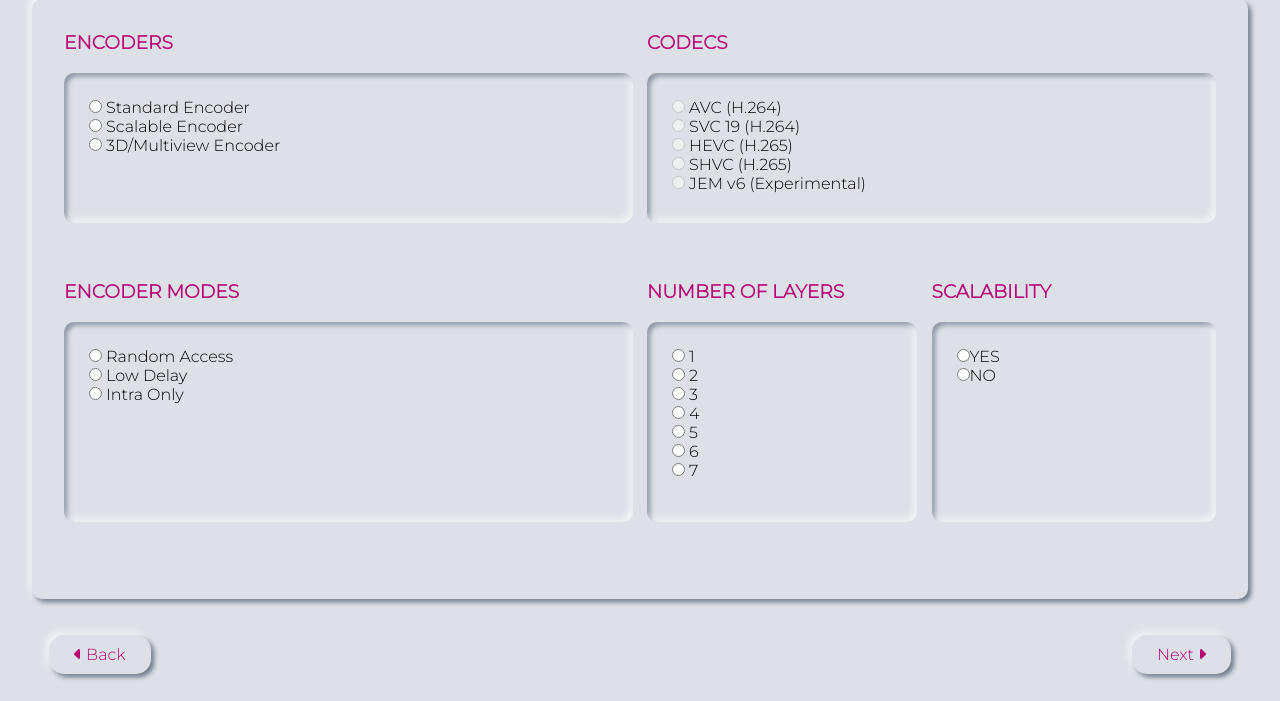
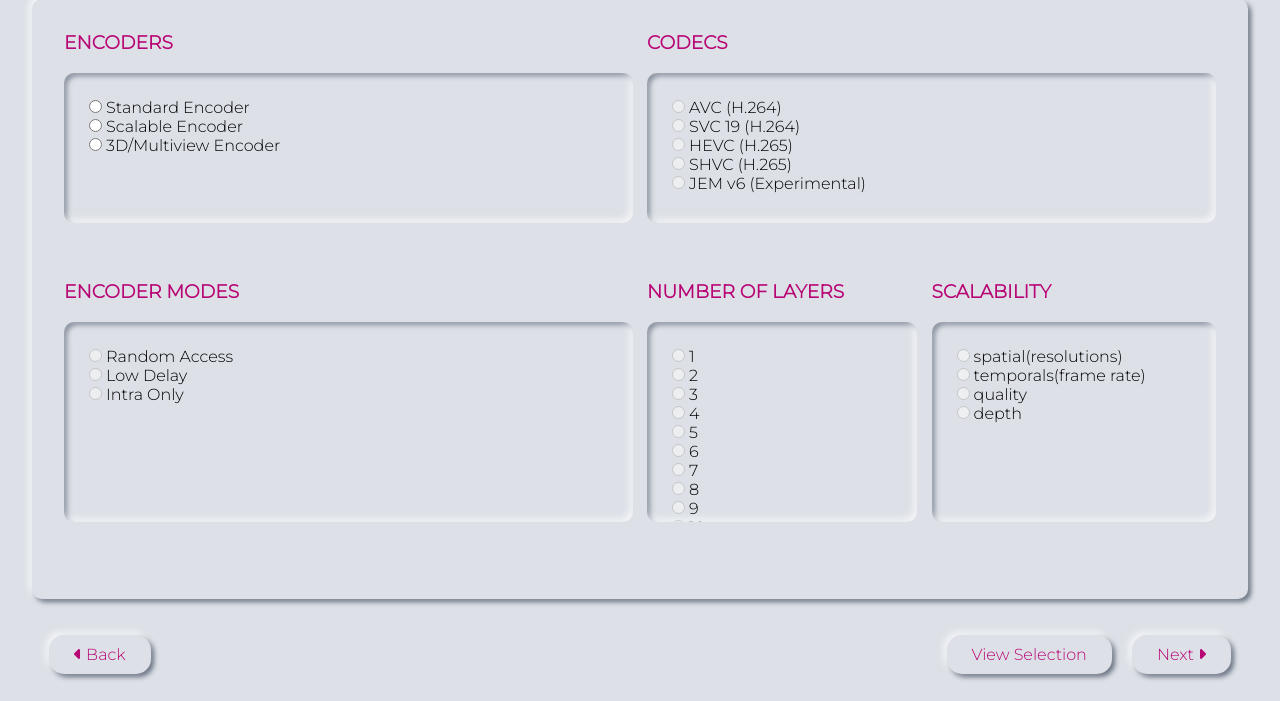
Before and after one commit to adamjclacher/CS356Group1, a Flask app: page /encoder-viewer in a window 1280 px wide. Shown: the part 139-840 px from the top of the page. Run offline with Flask 3, Linux system fonts and the light colour scheme; some libraries are stand-ins or nearby versions.

Commit message:
SCRUM-111 Final user selection logic and dynamic population of options for encoder page

```diff
--- a/src/templates/encoding.html
+++ b/src/templates/encoding.html
@@ -22,7 +22,7 @@
                         <br>
                         <div class="section lowered" style="min-height:200px;">
                         {% for encoder_mode in config['Encoder'][2]['encoder_modes'] %}
-                        <label><input type="radio" name="encoder_modes" value="{{encoder_mode.name}}"> {{encoder_mode.name}}</label><br>
+                        <label><input disabled id="encoder_mode_{{encoder_mode.id}}" type="radio" name="encoder_modes" value="{{encoder_mode.name}}"> {{encoder_mode.name}}</label><br>
                         {% endfor %}
                       </div>
                   </div>
@@ -31,7 +31,7 @@
                         <br>
                         <div class="section lowered" style="min-height:150px;">
                           {% for codec in config['Encoder'][1]['codecs'] %}
-                          <label ><input disabled id="codec_{{codec.id}}" type="radio" name="codec" value="{{codec.name}}"> {{codec.name}}</label><br>
+                          <label ><input onclick="selectedCodec('{{ codec.id }}', {{codec.active_encoder_modes}}, {{codec.max_layers}})" disabled id="codec_{{codec.id}}" type="radio" name="codec" value="{{codec.name}}"> {{codec.name}}</label><br>
                           {% endfor %}
                         </div>
                     <br><br><br>
@@ -39,28 +39,35 @@
                       <div class="left" style="padding:0px;padding-right:15px;">
                             <h3 class="colour">NUMBER OF LAYERS</h3>
                             <br>
-                            <div class= "section lowered" style="min-height:200px;">
-                              <label><input type="radio" name="layers" value="1"> 1</label>
+                            <div class= "section lowered" style="min-height:200px;max-height:200px;overflow-y:scroll">
+                              <label><input disabled id="layer_1" type="radio" name="layers" value="1"> 1</label>
                               <br>
-                              <label><input type="radio" name="layers" value="2"> 2</label>
+                              <label><input disabled id="layer_2" type="radio" name="layers" value="2"> 2</label>
                               <br>
-                              <label><input type="radio" name="layers" value="3"> 3</label>
+                              <label><input disabled id="layer_3" type="radio" name="layers" value="3"> 3</label>
                               <br>
-                              <label><input type="radio" name="layers" value="4"> 4</label>
+                              <label><input disabled id="layer_4" type="radio" name="layers" value="4"> 4</label>
                               <br>
-                              <label><input type="radio" name="layers" value="5"> 5</label>
+                              <label><input disabled id="layer_5" type="radio" name="layers" value="5"> 5</label>
                               <br>
-                              <label><input type="radio" name="layers" value="6"> 6</label>
+                              <label><input disabled id="layer_6" type="radio" name="layers" value="6"> 6</label>
                               <br>
-                              <label><input type="radio" name="layers" value="7"> 7</label>
+                              <label><input disabled id="layer_7" type="radio" name="layers" value="7"> 7</label>
+                              <br>
+                              <label><input disabled id="layer_8" type="radio" name="layers" value="8"> 8</label>
+                              <br>
+                              <label><input disabled id="layer_9" type="radio" name="layers" value="9"> 9</label>
+                              <br>
+                              <label><input disabled id="layer_10" type="radio" name="layers" value="10"> 10</label>
                             </div>
                       </div>
                       <div class="right" style="padding:0px;">
                             <h3 class="colour">SCALABILITY</h3>
                             <br>
                             <div class="section lowered" style="min-height:200px;">
-                              <label><input type="radio" name="scalability" value="yes">YES</label><br>
-                              <label><input type="radio" name="scalability" value="no">NO</label>
+                              {% for scale in config['Encoder'][6]['scalability'] %}
+                                <label><input onclick="" disabled type="radio" name="encoder" value="{{ scale.name }}"> {{ scale.name }}</label><br>
+                              {% endfor %}
                             </div>
                       </div>
                     </div>
@@ -78,12 +85,17 @@
 
               </div>
               <div class="right" style="text-align:right">
-                <a href="{{ url_for('video_options') }}" class="button colour raised roundedCorners nextButton">Next <i class="fa-solid fa-caret-right"></i></a>
+                <a href="{{ url_for('video_options') }}" class="button colour raised roundedCorners nextButton">View Selection</a><a href="{{ url_for('video_options') }}" class="button colour raised roundedCorners nextButton">Next <i class="fa-solid fa-caret-right"></i></a>
               </div>
             </div>
 
+            <!-- LOGIC FOR UNLOCKING SELECTION OPTIONS !-->
+
             <script>
-              function disableCodecInputs() {
+              // For disabling inputs when another selection is made
+              // e.g a user selects another encoder, which means the
+              // codecs need to be all quickly disabled and unchecked
+              function disableInputs(input_type) {
                   // Get all input elements on the page
                   const inputs = document.getElementsByTagName('input');
 
@@ -91,8 +103,8 @@
                   for (let i = 0; i < inputs.length; i++) {
                       const input = inputs[i];
 
-                      // Check if the input element's ID includes 'codec_'
-                      if (input.id.includes('codec_')) {
+                      // Check if the input element's ID includes input type passed in, e.g 'codec_'
+                      if (input.id.includes(input_type)) {
                           // Set the input element's disabled property to true
                           input.disabled = true;
                           input.checked = false;
@@ -100,14 +112,54 @@
                   }
               }
 
-              // Function to handle the radio button selection
+              // Function to handle the encoder radio button selection
               function selectedEncoder(encoder_id, active_codecs) {
-                disableCodecInputs();
+                  disableInputs('codec_');
+                  disableInputs('encoder_mode_');
+                  disableInputs('layer_');
                   for (const codec of active_codecs) {
                     var codecElement = document.getElementById("codec_" + codec);
                     codecElement.disabled = false;
                   }
               }
+
+              // Function to handle the codecs radio button selection
+              function selectedCodec(codec_id, encoder_modes, max_layers) {
+                  disableInputs('encoder_mode_');
+                  disableInputs('layer_');
+                  for (const encoder_mode of encoder_modes) {
+                    console.log(encoder_mode);
+                    if (document.getElementById("encoder_mode_" + encoder_mode)) {
+                      var encoderModeElement = document.getElementById("encoder_mode_" + encoder_mode);
+                      encoderModeElement.disabled = false;
+                    }
+
+                  }
+                  enableLayers(max_layers);
+              }
+
+              function enableLayers(max_layers) {
+                // Ensure max_layers is within the valid range of 1-10
+                if (max_layers < 1 || max_layers > 10) {
+                    console.error('max_layers should be between 1 and 10');
+                    return;
+                }
+
+                // Iterate through each layer from 1 to max_layers
+                for (let i = 1; i <= max_layers; i++) {
+                    // Construct the element ID
+                    const elementId = `layer_${i}`;
+                    // Get the element by ID
+                    const layerElement = document.getElementById(elementId);
+                    // Check if the element exists and set disabled to false
+                    console.log("testing")
+                    if (layerElement) {
+                        layerElement.disabled = false;
+                    } else {
+                        console.warn(`Element with ID ${elementId} not found`);
+                    }
+                  }
+                }
             </script>
 
 {% endblock %}
```
